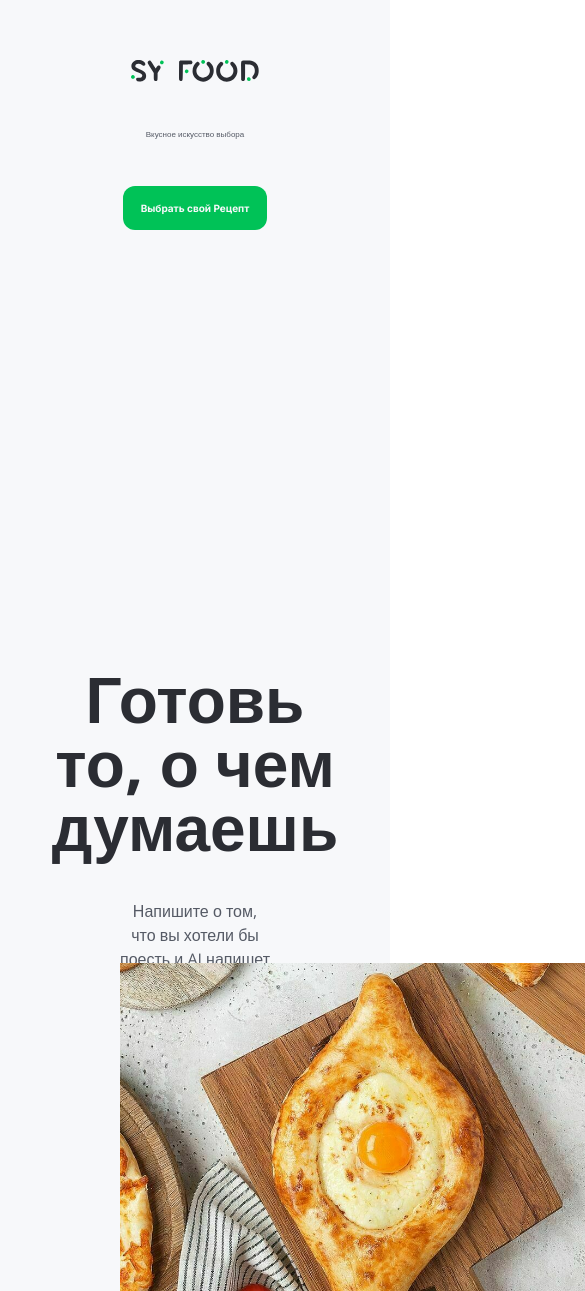
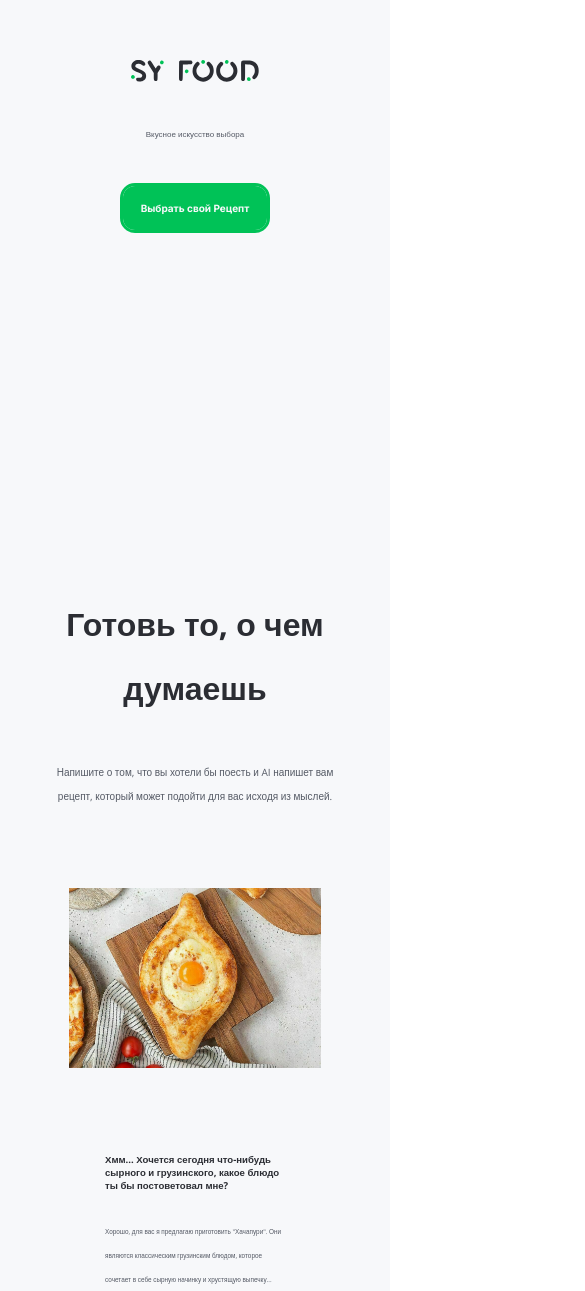
Before and after one commit to luiofff/SYfood, a React (Create React App) app in the folder client/: page / in a window 390 px wide. Shown: the part 277-1568 px from the top of the page, 585 px wide, since content can reach past the window. Built offline with nearby package versions, Linux system fonts and the light colour scheme.

Commit message:
make adapt

```diff
--- a/client/src/pages/MainPage/components/MainSpace/MainSpace.module.css
+++ b/client/src/pages/MainPage/components/MainSpace/MainSpace.module.css
@@ -43,8 +43,16 @@
     text-align: center;
     font-size: 16px;
     font-style: normal;
-    font-weight: 700;
+    font-weight: bold;
     line-height: 24px;
+
+    transition: .3s ease-out;
+
+    outline: 3px solid var(--accent-brand);
+}
+
+.btn:is(:focus, :active, :hover) {
+    outline-offset: 2px;
 }
 
 
--- a/client/src/pages/MainPage/components/SecondarySpace/SecondarySpace.jsx
+++ b/client/src/pages/MainPage/components/SecondarySpace/SecondarySpace.jsx
@@ -25,7 +25,7 @@ export default function MainSpace() {
                 </div>
                 <div className={styles.card_content_block}>
                     <h1 className={styles.card_title}>Хмм... Хочется сегодня что-нибудь сырного и грузинского, какое блюдо ты бы постоветовал мне?</h1>
-                    <p className={styles.card_pre_title}>Хорошо, для тебя я предлагаю приготовить "Аджарские хачапури". Они являются классическим грузинским блюдом, которое сочетает в себе сырную начинку и хрустящую выпечку...</p>
+                    <p className={styles.card_pre_title}>Хорошо, для вас я предлагаю приготовить "Хачапури". Они являются классическим грузинским блюдом, которое сочетает в себе сырную начинку и хрустящую выпечку...</p>
                     <button className={styles.btn}>
                         Попробовать
                     </button>
--- a/client/src/pages/MainPage/components/SecondarySpace/SecondarySpace.module.css
+++ b/client/src/pages/MainPage/components/SecondarySpace/SecondarySpace.module.css
@@ -60,6 +60,8 @@
 
 .card {
     display: flex;
+    align-items: center;
+    justify-content: space-between;
 }
 
 .image {
@@ -107,4 +109,181 @@
     font-style: normal;
     font-weight: 700;
     line-height: 24px;
+
+    transition: .3s ease-in-out;
+
+    outline: 2px solid var(--accent-brand);
 }
+
+.btn:is(:focus, :active, :hover) {
+    outline-offset: 2px;
+}
+
+
+
+
+
+@media screen and (max-width:1330px) {
+    .card_title {
+        width: 400px;
+        font-size: .9rem;
+    }
+
+    .card_pre_title {
+        color: var(--neutral-secondary);
+        font-size: .8rem;
+    }
+
+    @media screen and (max-width:1240px) {
+        .image {
+            height: 310px;
+        }
+        .card_title {
+            width: 400px;
+            font-size: .7rem;
+        }
+
+        .card_pre_title {
+            color: var(--neutral-secondary);
+            font-size: .6rem;
+        }
+    }
+
+    @media screen and (max-width:1155px) {
+        .image {
+            height: 280px;
+        }
+        .card_title {
+            width: 350px;
+            font-size: .7rem;
+        }
+
+        .card_pre_title {
+            color: var(--neutral-secondary);
+            font-size: .6rem;
+        }
+    }
+
+    @media screen and (max-width:1024px) {
+        .image {
+            height: 210px;
+        }
+        .card_title {
+            width: 300px;
+            font-size: .7rem;
+        }
+
+        .card_pre_title {
+            width: 300px;
+            color: var(--neutral-secondary);
+            font-size: .6rem;
+        }
+
+        .btn {
+            padding: 10px 18px;
+            font-size: 11px;
+        }
+
+        /* ----- */
+
+
+        .title {
+            font-size: 50px;
+        }
+
+        .pre_title {
+            font-size: 13px;
+        }
+
+        .main_space {
+            padding: 60px 80px;
+        }
+    }
+
+    @media screen and (max-width: 860px) {
+        .main_space {
+            padding: 40px 60px;
+        }
+        .title {
+            font-size: 42px;
+        }
+
+        .pre_title {
+            font-size: 10px;
+        }
+
+        .image {
+            height: 210px;
+        }
+        .card_title {
+            width: 220px;
+            font-size: .6rem;
+        }
+
+        .card_pre_title {
+            color: var(--neutral-secondary);
+            font-size: .4rem;
+            width: 220px;
+        }
+    }
+
+    @media screen and (max-width: 753px) {
+        .main_space {
+            padding: 25px 45px;
+
+        }
+        .title {
+            font-size: 32px;
+        }
+
+        .pre_title {
+            font-size: 10px;
+
+            max-width: 300px;
+        }
+
+        .image {
+            height: 180px;
+        }
+        .card_title {
+            width: 180px;
+            font-size: .6rem;
+        }
+
+        .card_pre_title {
+            color: var(--neutral-secondary);
+            font-size: .4rem;
+            width: 180px;
+        }
+    }
+
+    @media screen and (max-width: 637px) {
+        .card {
+            flex-direction: column;
+        }
+    }
+
+    @media screen and (max-width: 375px) {
+        .main_space {
+            padding: 5px 25px;
+
+        }
+        .image {
+            height: 150px;
+        }
+
+        .title {
+            font-size: 28px;
+        }
+
+        .pre_title {
+            font-size: 10px;
+
+            max-width: 200px;
+        }
+
+        .card_content_block {
+            padding: 1rem;
+        }
+    }
+}
```
